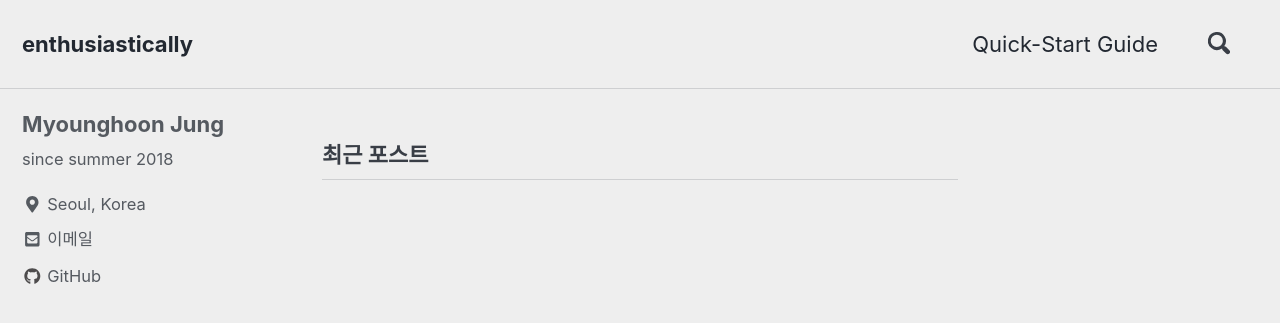
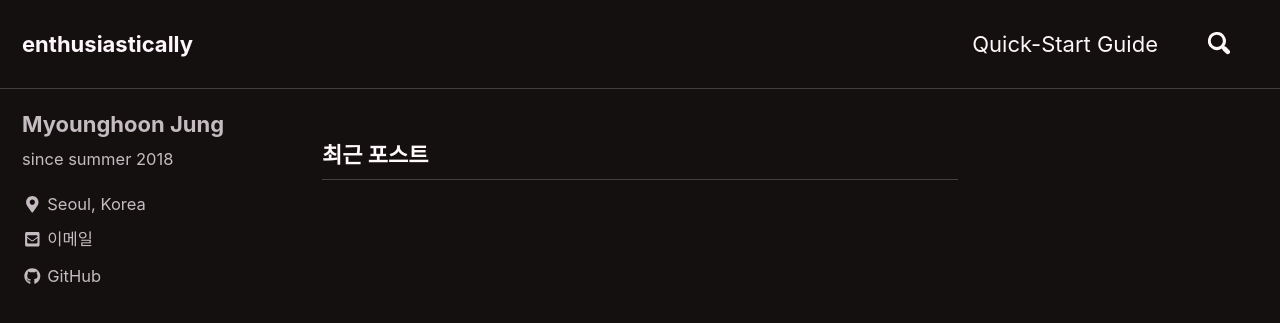
Before and after one commit to myounghoonJung/myounghoonJung.github.io, a Jekyll site: the page built from index.html, in a window 1280 px wide and 900 px high. Shown: the top 323 px of the window. Built offline with Jekyll 4.4.1, drawn with Linux system fonts in a browser that asks for light colours; nearby versions of some CDN libraries; the list of posts is cut into pages by our own code.

Commit message:
theme update

```diff
--- a/_config.yml
+++ b/_config.yml
@@ -12,7 +12,7 @@
 
 # theme                  : "minimal-mistakes-jekyll"
 # remote_theme           : "mmistakes/minimal-mistakes"
-minimal_mistakes_skin    : "air"
+minimal_mistakes_skin    : "neon"
 
 # Site Settings
 locale                   : "ko-KR"
```
